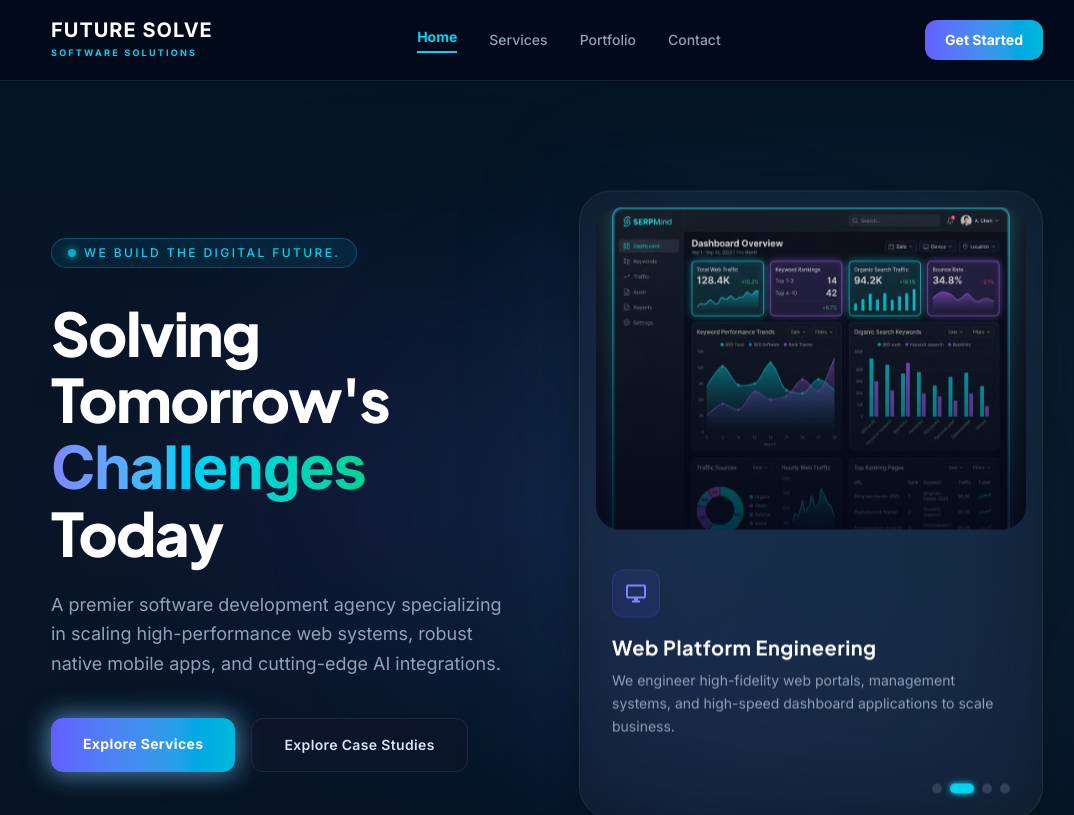
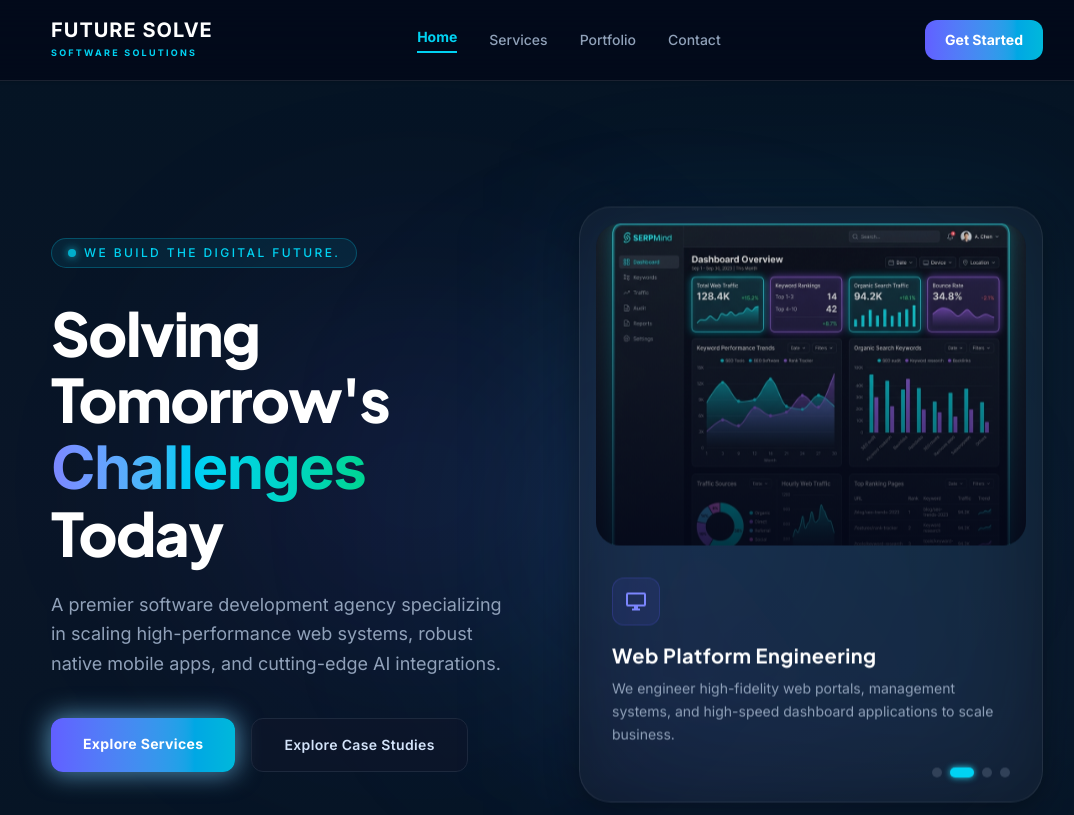
Before and after one commit to futuresolvetech-ux/Future_Solve, a React (Vite) app: page / in a window 1280 px wide. Shown: the top 815 px of the page, without its empty margins (93-1167 px from the left). Built offline with nearby package versions, Linux system fonts and the light colour scheme.

Commit message:
style: shrink Hero slide card min-height to 490px and tighten padding

```diff
--- a/src/pages/Home.jsx
+++ b/src/pages/Home.jsx
@@ -93,7 +93,7 @@ export default function Home() {
 
           {/* Right Content (Interactive Carousel Card - Fixed Cut-off & Height) */}
           <div className="w-full md:w-1/2 relative animate-fade-in-up animation-delay-400">
-            <div className="relative w-full min-h-[540px] max-w-[450px] mx-auto md:max-w-none animate-float flex flex-col">
+            <div className="relative w-full min-h-[490px] max-w-[450px] mx-auto md:max-w-none animate-float flex flex-col">
               {/* Radial Blur Backing */}
               <div className="absolute inset-0 bg-gradient-to-tr from-indigo-500/10 to-cyan-500/10 rounded-[2rem] blur-3xl z-0 pointer-events-none"></div>
 
@@ -103,7 +103,7 @@ export default function Home() {
                 <div key={currentSlide} className="animate-fade-in flex flex-col flex-grow justify-between">
                   <div>
                     {/* Slide Image */}
-                    <div className="relative overflow-hidden rounded-[1.5rem] aspect-[4/3] mb-6">
+                    <div className="relative overflow-hidden rounded-[1.5rem] aspect-[4/3] mb-4">
                       <img
                         className="w-full h-full object-cover transition-transform duration-700"
                         alt={heroSlides[currentSlide].title}
@@ -113,7 +113,7 @@ export default function Home() {
                     </div>
 
                     {/* Slide Information */}
-                    <div className="p-4 text-left pb-16">
+                    <div className="p-4 text-left pb-10">
                       <div className={`w-12 h-12 rounded-xl border flex items-center justify-center mb-4 transition-colors ${heroSlides[currentSlide].badgeColor}`}>
                         <span className="material-symbols-outlined text-2xl">{heroSlides[currentSlide].icon}</span>
                       </div>
```
